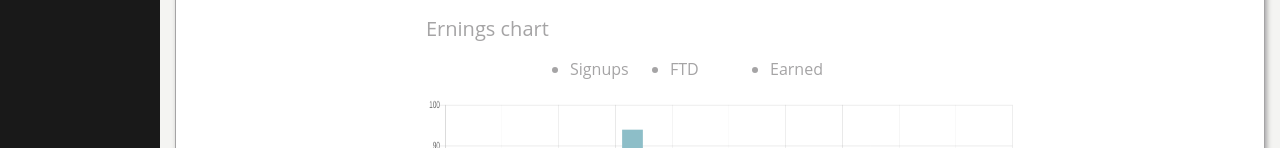
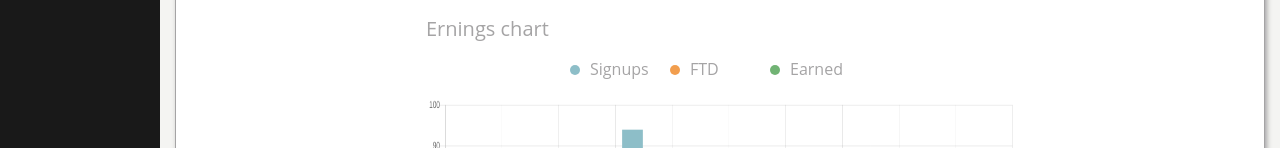
Before and after one commit to AnnaLangner/Projekt-1, a website: page index.html in a window 1280 px wide. Shown: the part 507-655 px from the top of the page. Drawn offline with nearby package versions, Linux system fonts and the light colour scheme.

Commit message:
adding final styles to the labels in the chart

```diff
--- a/sass/components/_general.scss
+++ b/sass/components/_general.scss
@@ -109,11 +109,13 @@
 
 				li {
 					width: 100px;
-					text-decoration: none;
 					color: $secondcolor;
+					list-style-type: none;
 					span {
-						width: 30px;
-						height: 30px;
+						display: inline-block;
+						width: 10px;
+						height: 10px;
+						margin-right: 10px;
 						border-radius: 50%;
 					}
 				}
```
Also changed, not shown: css/style.css.
